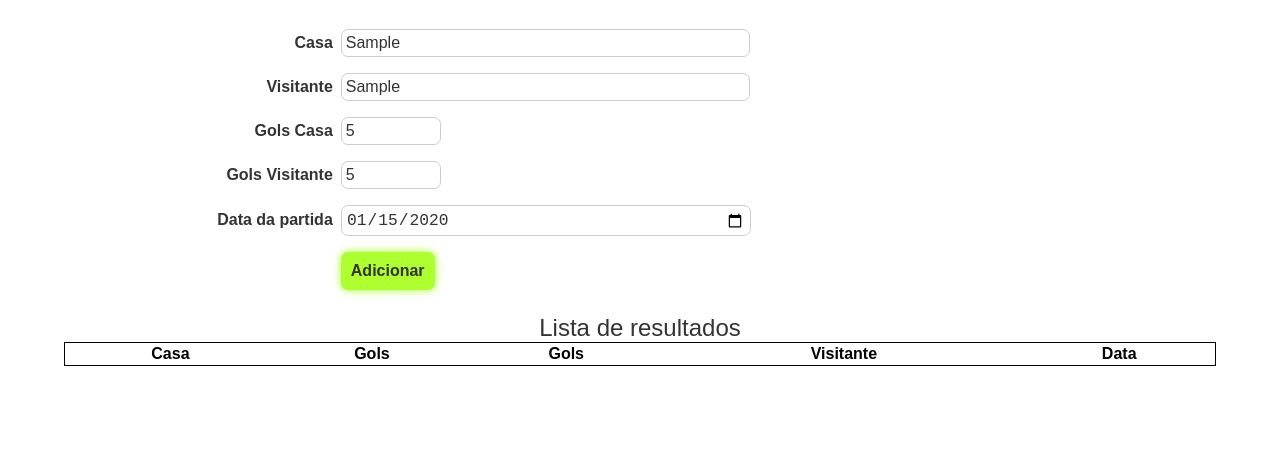
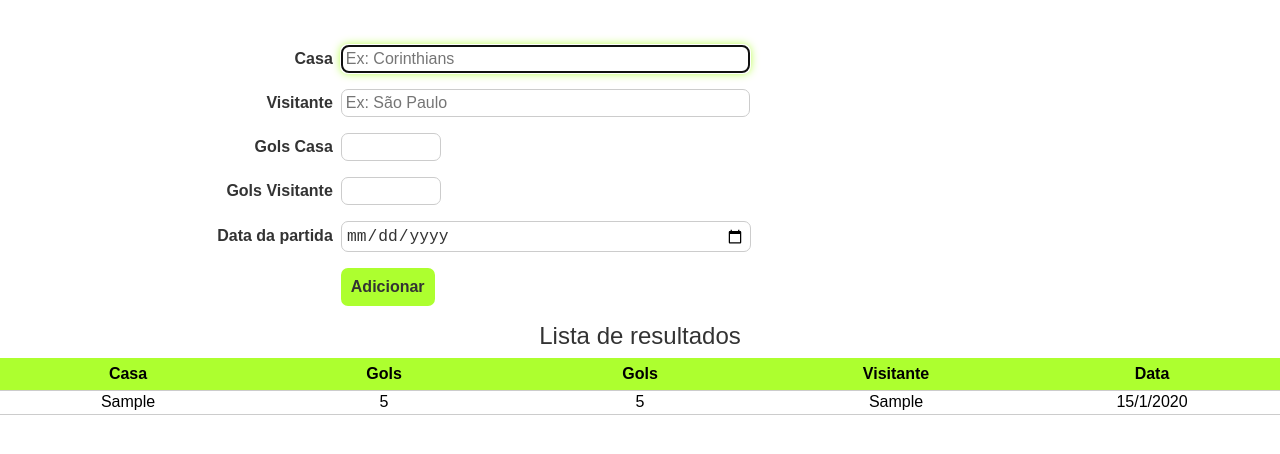
Before and after one commit to viniciuspinatti/times-projeto, a plain HTML site: page index.html in a window 1280 px wide. Both pictures are taken after typing "Sample", "Sample", "5", "5", "2020-01-15" into the empty fields and a click on the input "Adicionar". Shown: the part 56-510 px from the top of the page. Drawn offline with Linux system fonts and the light colour scheme.

Commit message:
Adicionando resultados na lista

```diff
--- a/css/index.css
+++ b/css/index.css
@@ -23,8 +23,15 @@ input {
 	color: #333333;
 }
 
+.topo {
+	font-size: 2em;
+	text-align: center;
+}
+
 form {
 	display: table;
+	margin: auto;
+	width: 80%;
 }
 
 .input-group {
@@ -50,22 +57,6 @@ input:hover {
 
 input:focus {
 	box-shadow: 0px 0px 10px greenyellow;
-}
-
-table {
-	width: 90%;
-	margin: auto;
-	border: 1px solid black;
-}
-
-.topo {
-	font-size: 2em;
-	text-align: center;
-}
-
-form {
-	margin: auto;
-	width: 80%;
 }
 
 input,
@@ -114,3 +105,28 @@ label {
 	font-size: 1.5em;
 	text-align: center;
 }
+
+table {
+	margin: auto;
+	border-collapse: collapse;
+	width: 100%;
+	text-align: center;
+}
+
+th{
+	background-color: greenyellow;
+	line-height: 2;
+}
+
+tr{
+	line-height: 1.4;
+	border-bottom: 1px solid #ccc;
+}
+
+th{
+	width: 20%;
+}
+
+.vencedor{
+	color: lightseagreen;
+}
--- a/index.html
+++ b/index.html
@@ -11,6 +11,8 @@
     <div class="topo">
         <p>Cadastro de resultados</p>
     </div>
+
+    <div id="mensagem"></div>
 
     <div>
         <form onsubmit="resultadoController.adiciona(event)">
@@ -46,23 +48,14 @@
         </form>
     </div>
 
-    <div>
-        <p class="lista-titulo">Lista de resultados</p>
 
-        <table>
-            <thead>
-                <th>Casa</th>
-                <th>Gols</th>
-                <th>Gols</th>
-                <th>Visitante</th>
-                <th>Data</th>
-            </thead>
-            <tbody>
+    <p class="lista-titulo">Lista de resultados</p>
+    <div id="resultadosView"></div>
 
-            </tbody>
-        </table>
-    </div>
     <script src="js/app/models/Resultado.js"></script>
+    <script src="js/app/helpers/DateHelper.js"></script>
+    <script src="js/app/models/ListaResultado.js"></script>
+    <script src="js/app/views/ResultadoView.js"></script>
     <script src="js/app/controllers/ResultadoController.js"></script>
     <script>
         let resultadoController = new ResultadoController();
--- a/js/app/controllers/ResultadoController.js
+++ b/js/app/controllers/ResultadoController.js
@@ -4,28 +4,46 @@ class ResultadoController{
         // Semelhante ao jQuery
         let $ = document.querySelector.bind(document);
 
+        // Tansformar os elementos em atributos evita percorrer o DOM diversas vezes
         this._timeCasa = $('#time-casa');
         this._timeVisitante = $('#time-visitante');
         this._golsCasa = $('#gols-casa');
         this._golsVisitante = $('#gols-visitante');
         this._dataPartida = $('#data-partida');
+
+        // Instância da lista para adicionar os resultados
+        this._listaResultado = new ListaResultado();
+        // Captura o elemento para inserir os resultados
+        this._resultadoView = new ResultadoView($('#resultadosView'));
+        // Carrega a primeira lista vazia
+        this._resultadoView.update(this._listaResultado);
     }
 
     adiciona(event){
         event.preventDefault();
 
         let resultado = this._criaResultado();
-
-        console.log(resultado);
+        this._listaResultado.adiciona(resultado);
+        this._resultadoView.update(this._listaResultado);
+        this._limpaFormulario();
     }
-
 
     _criaResultado(){
         return new Resultado(this._timeCasa.value,
             this._timeVisitante.value,
             this._golsCasa.value,
             this._golsVisitante.value,
-            this._dataPartida.value);
+            DateHelper.textoParaData(this._dataPartida.value));
+    }
+
+    _limpaFormulario(){
+        this._timeCasa.value = '';
+        this._timeVisitante.value = '';
+        this._golsCasa.value = '';
+        this._golsVisitante.value = '';
+        this._dataPartida.value = '';
+
+        this._timeCasa.focus();
     }
 
 }
--- /dev/null
+++ b/js/app/models/ListaResultado.js
@@ -0,0 +1,16 @@
+class ListaResultado{
+
+    constructor(){
+        this._listaResultado = [];
+    }
+
+    adiciona(resultado){
+        this._listaResultado.push(resultado);
+    }
+
+    get resultados(){
+        // Cria um arrray que é uma cópia do atributo da classe para garantir que o atributo não sofra alterações
+        return [].concat(this._listaResultado);
+    }
+
+}
--- a/js/app/models/Resultado.js
+++ b/js/app/models/Resultado.js
@@ -29,4 +29,13 @@ class Resultado{
         return this._dataPartida;
     }
 
+    get vencedor(){
+        if(this._golsCasa == this._golsVisitante)
+            return 'empate';
+        else if(this._golsCasa > this._golsVisitante)
+            return this._timeCasa;
+        else if(this._golsCasa < this._golsVisitante)
+            return this._timeVisitante;
+    }
+
 }
--- /dev/null
+++ b/js/app/views/ResultadoView.js
@@ -0,0 +1,41 @@
+class ResultadoView {
+
+    constructor(elemento) {
+        this._elemento = elemento;
+    }
+
+    template(model) {
+        let vencedor = 'vencedor';
+
+        return `
+            <table>
+                <thead>
+                    <tr>
+                        <th>Casa</th>
+                        <th>Gols</th>
+                        <th>Gols</th>
+                        <th>Visitante</th>
+                        <th>Data</th>
+                    <tr>
+                </thead>
+                <tbody>
+                    ${model.resultados.map(r =>
+                        `
+                        <tr>
+                            <td class='${r.vencedor == r.timeCasa ? vencedor : ''}'>${r.timeCasa}</td>
+                            <td>${r.golsCasa}</td>
+                            <td>${r.golsVisitante}</td>
+                            <td class='${r.vencedor == r.timeVisitante ? vencedor : ''}'>${r.timeVisitante}</td>
+                            <td>${DateHelper.dataParaTexto(r.dataPartida)}</td>
+                        </tr>
+                        `).join('')}
+                </tbody>
+            </table>
+            `;
+    }
+
+    update(model) {
+        this._elemento.innerHTML = this.template(model);
+    }
+
+}
```
